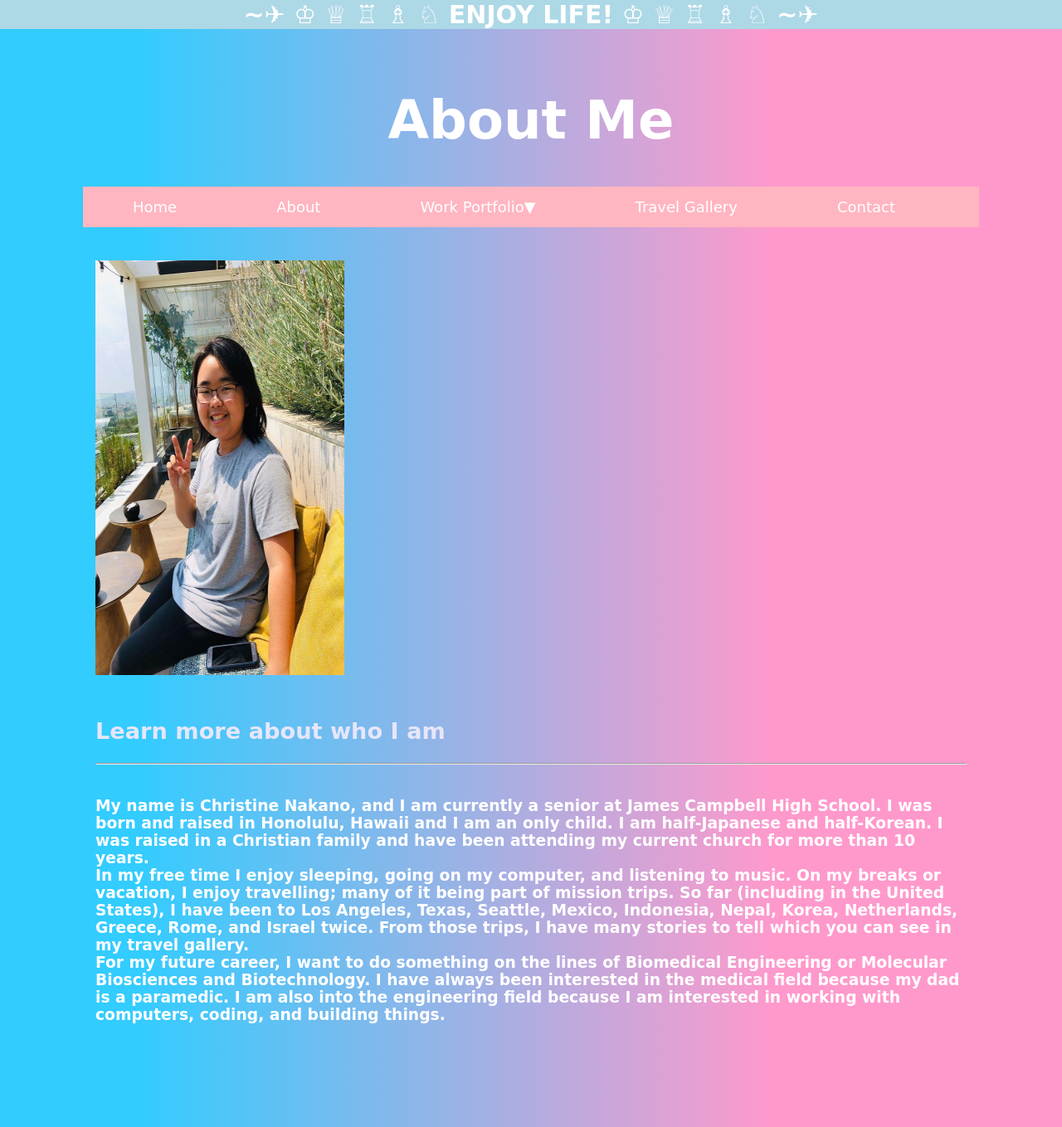
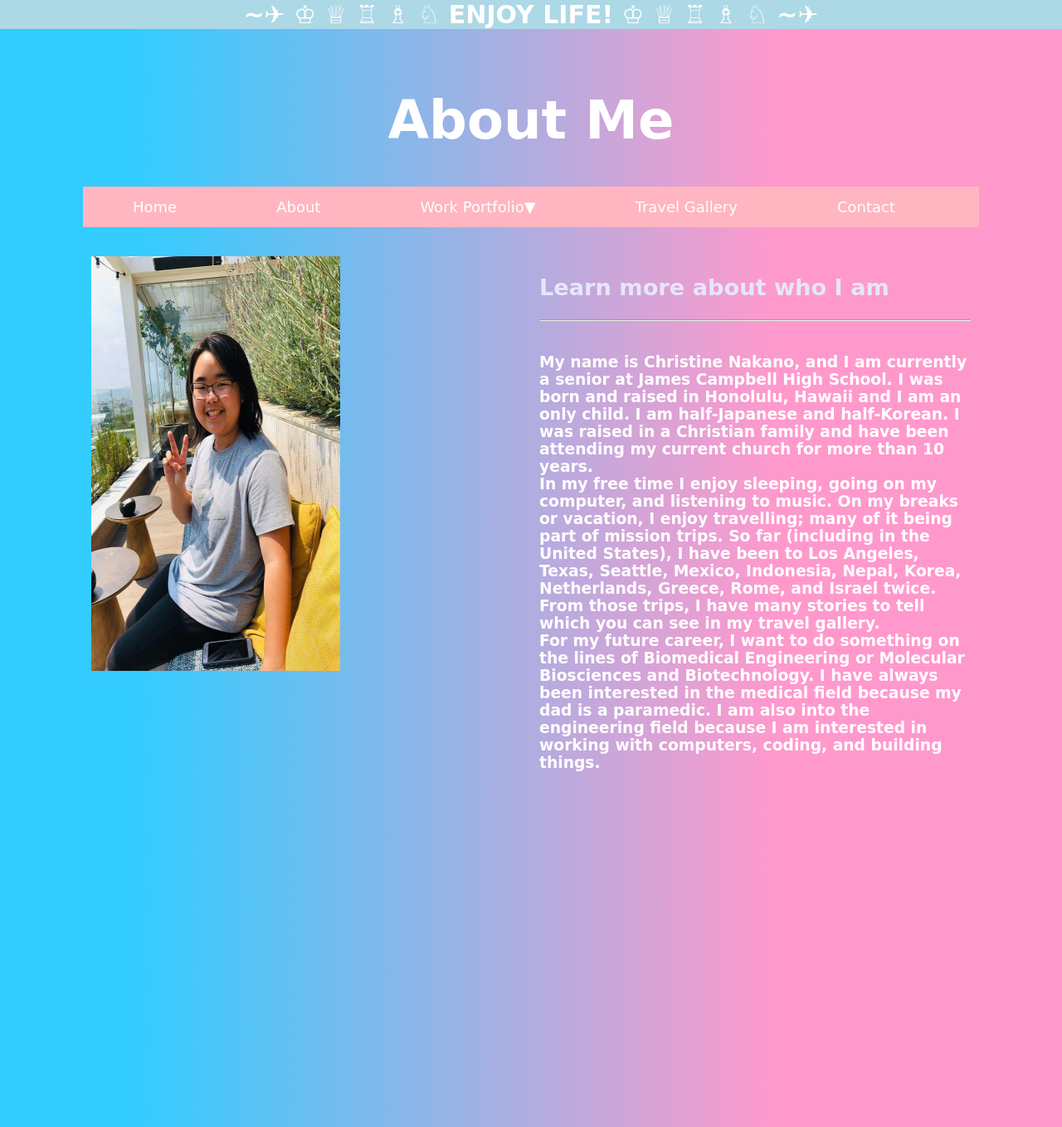
Before and after one commit to CNakano7/CNakano7.github.io, a Jekyll site: the page About/index.html, which Jekyll copies as it is, in a window 1280 px wide. Shown: the whole page at 83% size. Built offline with Jekyll 4.4.1, drawn with Linux system fonts in a browser that asks for light colours.

Commit message:
Update index.html

```diff
--- a/About/index.html
+++ b/About/index.html
@@ -31,21 +31,16 @@
   <a href="/Contact/index.html">Contact</a>
 </div>
 <style>
-	/* Create two unequal columns that floats next to each other */
+* {
+  box-sizing: border-box;
+}
+
+/* Create two equal columns that floats next to each other */
 .column {
   float: left;
-  padding: 15px;
-  height: 500;
-}
-
-.left {
-  width: 30%;
-}
-
-.right {
-  width: 65%;
-  float: center;
-  padding: 13px;
+  width: 50%;
+  padding: 10px;
+  height: 300px;
 }
 
 /* Clear floats after the columns */
@@ -54,23 +49,22 @@
   display: table;
   clear: both;
 }
-	</style>
+</style>
 
 <!--Styles my body and includes my profile and information-->
-<body>
 
 <div class="row" style= "padding-top: 25px">
-  <div class="column left;">
+  <div class="column">
 	  <header><img src=/IMG_20190620_145746_288.jpg height="500" width="300"></header>
   </div>
 
-   <div class="column right;">
+   <div class="column">
     <h2 style="color:lavender; font-size: 170%">Learn more about who I am</h2>
 	  <hr>
     <h3 style="color: white; padding-bottom:20px; padding-top:20px;">My name is Christine Nakano, and I am currently a senior at James Campbell High School. I was born and raised in Honolulu, Hawaii and I am an only child. I am half-Japanese and half-Korean. I was raised in a Christian family and have been attending my current church for more than 10 years.<br> In my free time I enjoy sleeping, going on my computer, and listening to music. On my breaks or vacation, I enjoy travelling; many of it being part of mission trips. So far (including in the United States), I have been to Los Angeles, Texas, Seattle, Mexico, Indonesia, Nepal, Korea, Netherlands, Greece, Rome, and Israel twice. From those trips, I have many stories to tell which you can see in my travel gallery.<br>For my future career, I want to do something on the lines of Biomedical Engineering or Molecular Biosciences and Biotechnology. I have always been interested in the medical field because my dad is a paramedic. I am also into the engineering field because I am interested in working with computers, coding, and building things.</h3>
   </div>
 
+
 </div>
-
 </body>
 </html>
```
